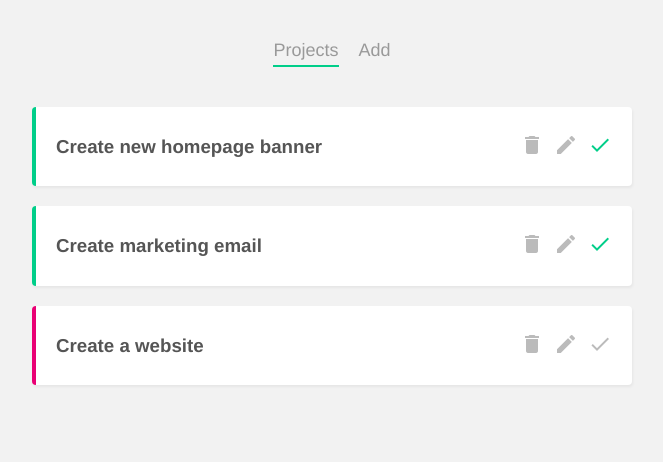
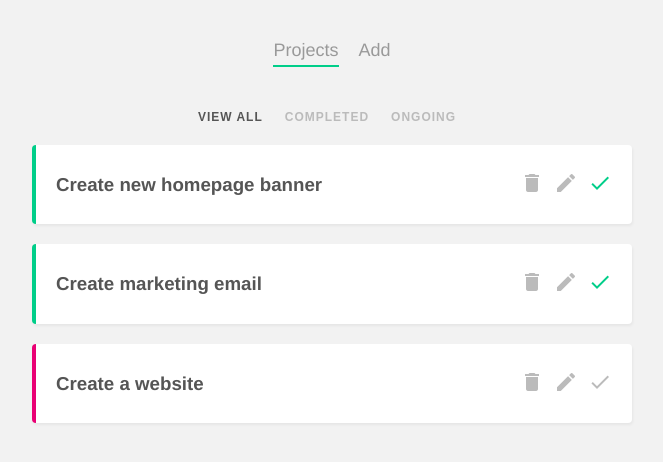
Before and after one commit to samtechy26/vuejs_project_planner, a Vue app: page / in a window 1280 px wide. Shown: the top 462 px of the page, without its empty margins (308-971 px from the left). Built offline with nearby package versions, Linux system fonts and the light colour scheme; data requests are answered from the project's data file.

Commit message:
Filter funtions and navigation implemented

```diff
--- /dev/null
+++ b/src/components/FilterNav.vue
@@ -0,0 +1,39 @@
+<template>
+    <nav class="filter-nav">
+        <button @click="updateFilter('all')" :class="{active: current == 'all'}">View All</button>
+        <button @click="updateFilter('completed')" :class="{active: current == 'completed'}">Completed</button>
+        <button @click="updateFilter('ongoing')" :class="{active: current == 'ongoing'}">Ongoing</button>
+    </nav>
+
+</template>
+
+<script>
+export default {
+    props: ['current'],
+    methods: {
+        updateFilter(by) {
+            this.$emit('filterChange', by)
+        }
+    }
+
+}
+</script>
+
+<style>
+.filter-nav button {
+    background: none;
+    border: none;
+    color: #bbb;
+    outline: none;
+    font-size: 12px;
+    text-transform: uppercase;
+    margin-right: 10px;
+    letter-spacing: 1px;
+    font-weight: bold;
+    cursor: pointer;
+}
+.filter-nav button.active {
+    color: #555;
+}
+
+</style>
--- a/src/views/HomeView.vue
+++ b/src/views/HomeView.vue
@@ -1,7 +1,8 @@
 <template>
   <div class="home">
+    <FilterNav @filterChange="current = $event" :current="current" />
     <div v-if="projects.length">
-      <div v-for="project in projects" :key="project.id">
+      <div v-for="project in filteredProjects" :key="project.id">
         <SingleProject :project="project" @delete="handleDelete" @complete="handleComplete" />
       </div>
     </div>
@@ -11,16 +12,19 @@
 <script>
 // @ is an alias to /src
 import SingleProject from '../components/SingleProject.vue'
+import FilterNav from '@/components/FilterNav.vue'
 
 
 export default {
   name: 'Home',
   components: {
-    SingleProject
+    SingleProject,
+    FilterNav
   },
   data() {
     return {
-      projects:[]
+      projects:[],
+      current: 'all'
     }
   },
   mounted() {
@@ -41,6 +45,17 @@
       })
       p.complete = !p.complete
     }
+  },
+  computed: {
+    filteredProjects() {
+      if (this.current === 'completed') {
+        return this.projects.filter(project => project.complete)
+      }
+      if (this.current === 'ongoing') {
+        return this.projects.filter(project => !project.complete)
+      }
+      return this.projects
+    }
   }
 }
 </script>
```
